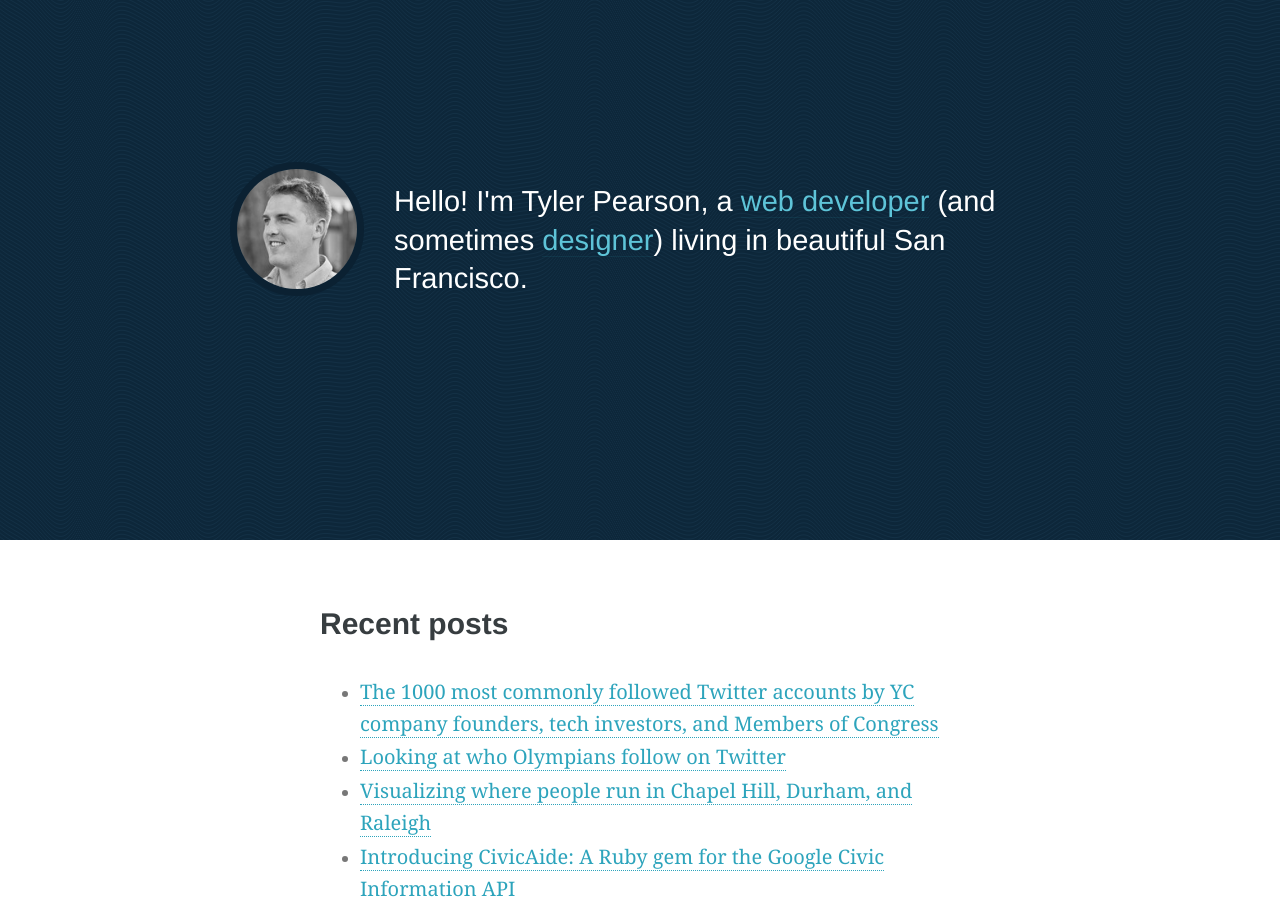
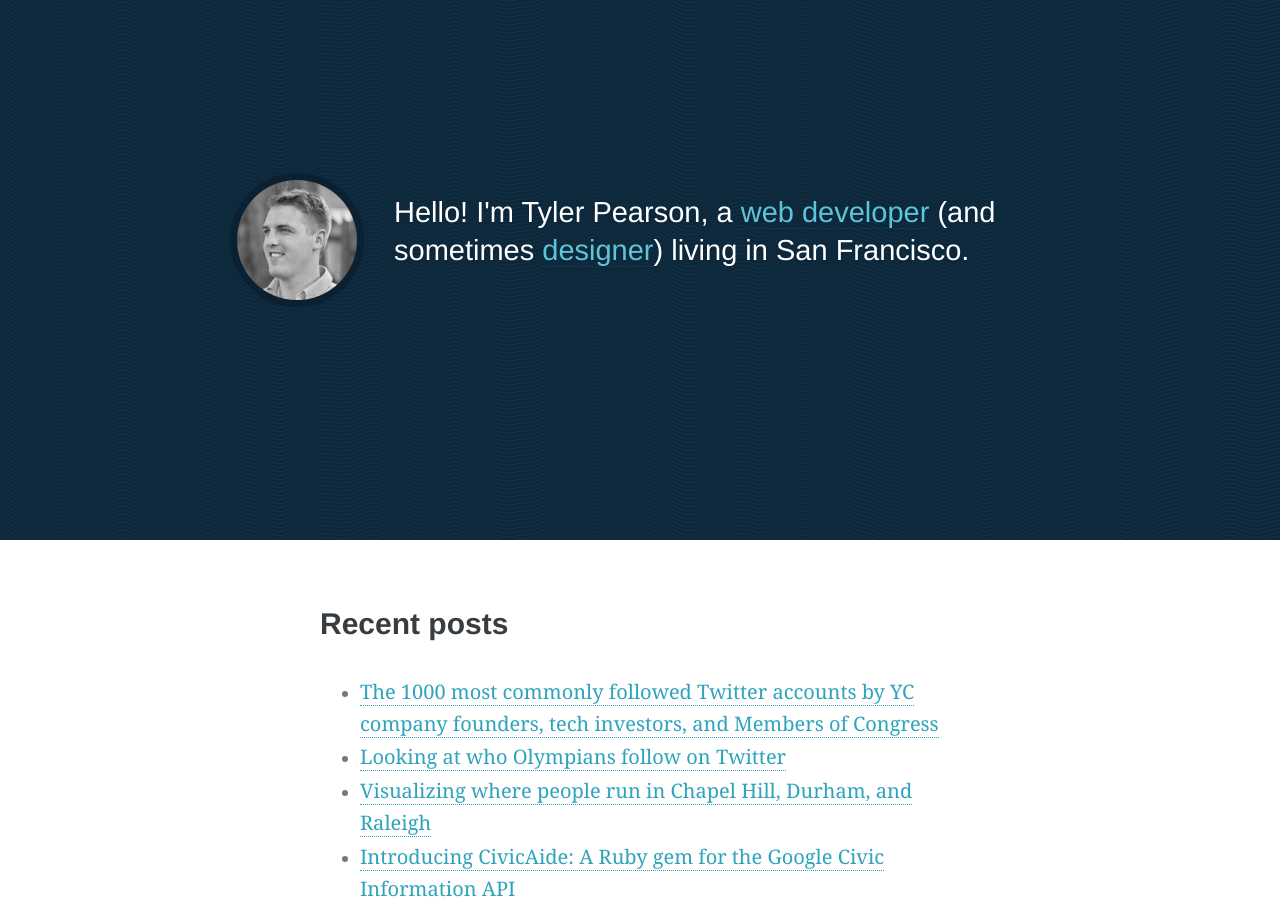
Before and after one commit to tylerpearson/old-site, a Jekyll site: the page built from index.html, in a window 1280 px wide and 900 px high. Built offline with Jekyll 4.4.1, drawn with Linux system fonts in a browser that asks for light colours; Markdown is read by kramdown in place of the engine named in the settings.

Commit message:
change intro text

```diff
--- a/index.html
+++ b/index.html
@@ -9,7 +9,7 @@ title: Tyler Pearson
         <div class="container wide-container">
             <div class="intro-content">
                 <img src="/assets/images/headshot.png" class="headshot">
-                <h1>Hello! I'm Tyler Pearson, a <a href="http://github.com/tylerpearson">web developer</a> (and sometimes <a href="http://dribbble.com/tylerpearson">designer</a>) living in beautiful San Francisco.</h1>
+                <h1>Hello! I'm Tyler Pearson, a <a href="http://github.com/tylerpearson">web developer</a> (and sometimes <a href="http://dribbble.com/tylerpearson">designer</a>) living in San Francisco.</h1>
             </div>
         </div>
     </div>
```
